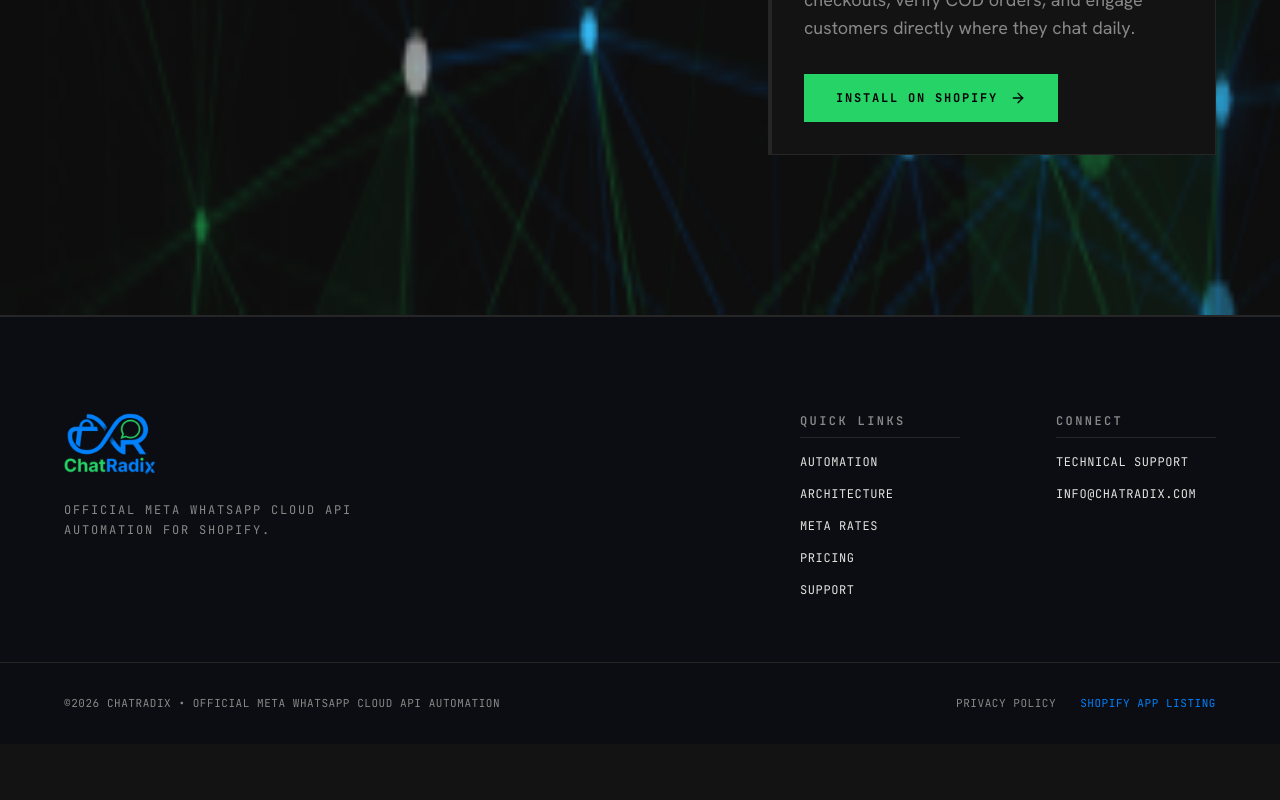
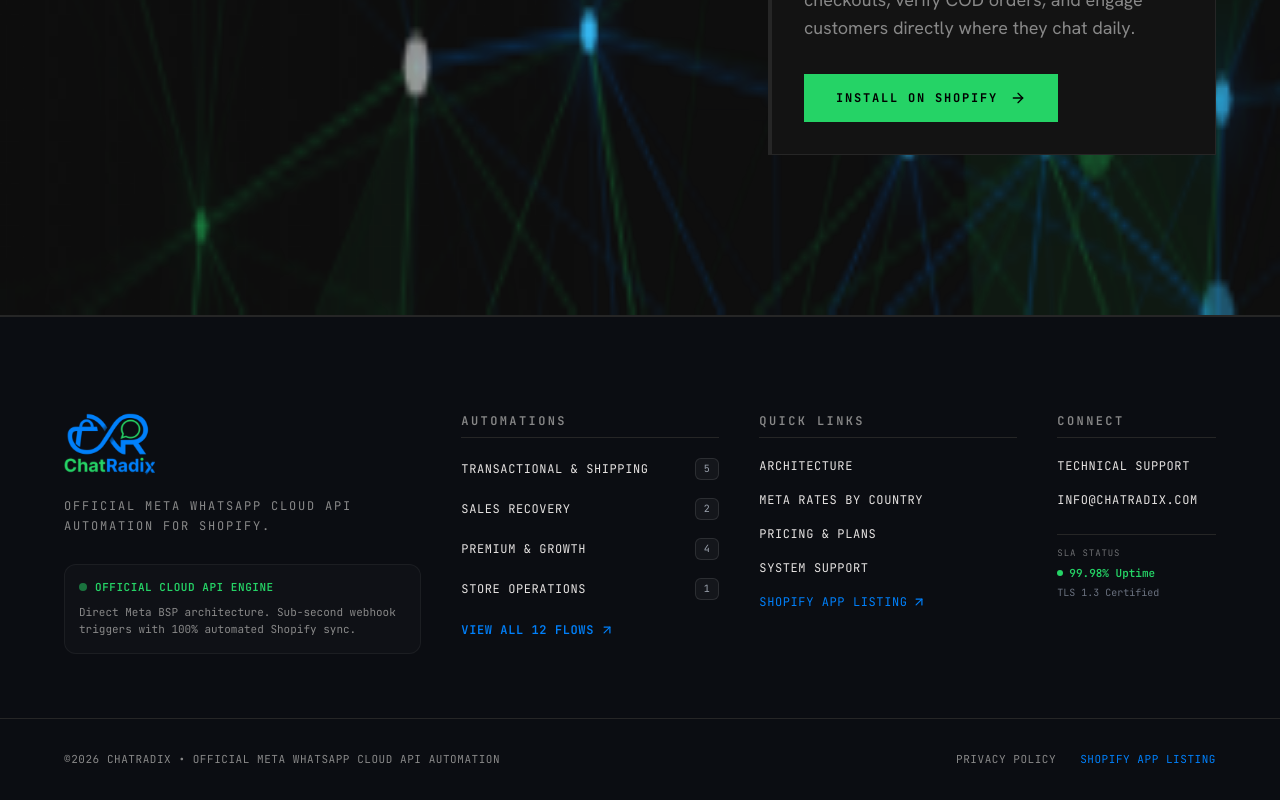
Before and after one commit to chatradix/chatradix, a React (Vite) app: page / in a window 1280 px wide. Shown: the part 6164-6964 px from the top of the page. Before the commit the page ends 6908 px from the top, so only its background shows below. Built offline with nearby package versions, Linux system fonts and the light colour scheme.

Commit message:
feat: redesign footer with 4 automation categories, fill empty space, and add direct category filtering

```diff
--- a/src/App.tsx
+++ b/src/App.tsx
@@ -72,6 +72,17 @@
   const lenisRef = useRef<Lenis | null>(null);
 
   // Initialize currentPage directly from URL pathname or legacy hash on first render
+  const [automationCategory, setAutomationCategory] = useState<string>(() => {
+    if (typeof window !== "undefined") {
+      const params = new URLSearchParams(window.location.search);
+      const cat = params.get("category");
+      if (cat && ["all", "transactional", "recovery", "growth", "operations"].includes(cat)) {
+        return cat;
+      }
+    }
+    return "all";
+  });
+
   const [currentPage, setCurrentPage] = useState<'home' | 'pricing' | 'meta-rates' | 'automations' | 'privacy-policy'>(() => {
     if (typeof window !== 'undefined') {
       const path = window.location.pathname.toLowerCase();
@@ -134,6 +145,12 @@
         setCurrentPage('privacy-policy');
         return;
       }
+      const searchParams = new URLSearchParams(window.location.search);
+      const urlCat = searchParams.get('category');
+      if (urlCat && ['all', 'transactional', 'recovery', 'growth', 'operations'].includes(urlCat)) {
+        setAutomationCategory(urlCat);
+      }
+
       if (hash.includes('automations')) {
         window.history.replaceState(null, '', '/automations');
         setCurrentPage('automations');
@@ -230,11 +247,21 @@
     }
   };
 
-  const handleNavigatePage = (page: 'home' | 'pricing' | 'meta-rates' | 'automations' | 'privacy-policy', targetSection?: string) => {
+  const handleNavigatePage = (
+    page: 'home' | 'pricing' | 'meta-rates' | 'automations' | 'privacy-policy',
+    targetSection?: string,
+    category?: string
+  ) => {
     setCurrentPage(page);
 
-    // Set clean URL without any '#' hashtag
-    const targetPath = page === 'home' ? '/' : `/${page}`;
+    if (category) {
+      setAutomationCategory(category);
+    }
+
+    let targetPath = page === 'home' ? '/' : `/${page}`;
+    if (page === 'automations' && category && category !== 'all') {
+      targetPath += `?category=${encodeURIComponent(category)}`;
+    }
     window.history.pushState(null, '', targetPath);
 
     if (page === 'automations' || page === 'meta-rates' || page === 'privacy-policy') {
@@ -306,6 +333,12 @@
           <AutomationsPage
             onNotify={handleNotify}
             onNavigateHome={(sec) => handleNavigatePage('home', sec)}
+            selectedCategory={automationCategory}
+            onSelectCategory={(cat) => {
+              setAutomationCategory(cat);
+              const targetPath = cat === 'all' ? '/automations' : `/automations?category=${encodeURIComponent(cat)}`;
+              window.history.replaceState(null, '', targetPath);
+            }}
           />
         </div>
 
--- a/src/components/AutomationsPage.tsx
+++ b/src/components/AutomationsPage.tsx
@@ -1,4 +1,4 @@
-import React, { useState } from 'react';
+import React, { useState, useEffect } from 'react';
 import {
   ArrowLeft,
   ArrowRight,
@@ -31,6 +31,8 @@
 interface AutomationsPageProps {
   onNotify?: (msg: string) => void;
   onNavigateHome: (targetSection?: string) => void;
+  selectedCategory?: string;
+  onSelectCategory?: (category: string) => void;
 }
 
 export interface AutomationFeature {
@@ -335,9 +337,41 @@
 
 export const AutomationsPage: React.FC<AutomationsPageProps> = ({
   onNotify,
-  onNavigateHome
+  onNavigateHome,
+  selectedCategory,
+  onSelectCategory
 }) => {
-  const [activeCategoryFilter, setActiveCategoryFilter] = useState<string>('all');
+  const [activeCategoryFilter, setActiveCategoryFilter] = useState<string>(() => {
+    if (selectedCategory && ['all', 'transactional', 'recovery', 'growth', 'operations'].includes(selectedCategory)) {
+      return selectedCategory;
+    }
+    if (typeof window !== 'undefined') {
+      const params = new URLSearchParams(window.location.search);
+      const cat = params.get('category');
+      if (cat && ['all', 'transactional', 'recovery', 'growth', 'operations'].includes(cat)) {
+        return cat;
+      }
+    }
+    return 'all';
+  });
+
+  useEffect(() => {
+    if (selectedCategory && ['all', 'transactional', 'recovery', 'growth', 'operations'].includes(selectedCategory)) {
+      setActiveCategoryFilter(selectedCategory);
+    }
+  }, [selectedCategory]);
+
+  useEffect(() => {
+    const handleUrlChange = () => {
+      const params = new URLSearchParams(window.location.search);
+      const cat = params.get('category');
+      if (cat && ['all', 'transactional', 'recovery', 'growth', 'operations'].includes(cat)) {
+        setActiveCategoryFilter(cat);
+      }
+    };
+    window.addEventListener('popstate', handleUrlChange);
+    return () => window.removeEventListener('popstate', handleUrlChange);
+  }, []);
   const [enabledFeatures, setEnabledFeatures] = useState<Record<number, boolean>>({
     1: true,
     2: true,
@@ -490,7 +524,15 @@
           {filterTabs.map((tab) => (
             <button
               key={tab.id}
-              onClick={() => setActiveCategoryFilter(tab.id)}
+              onClick={() => {
+                setActiveCategoryFilter(tab.id);
+                if (onSelectCategory) {
+                  onSelectCategory(tab.id);
+                } else {
+                  const targetPath = tab.id === 'all' ? '/automations' : `/automations?category=${encodeURIComponent(tab.id)}`;
+                  window.history.replaceState(null, '', targetPath);
+                }
+              }}
               className={`px-4 py-2 rounded-xl text-xs font-mono font-bold tracking-wider uppercase transition-all ${
                 activeCategoryFilter === tab.id
                   ? 'bg-[#25D366] text-[#050A10] shadow-[0_0_20px_rgba(37,211,102,0.3)]'
--- a/src/components/Footer.tsx
+++ b/src/components/Footer.tsx
@@ -1,18 +1,32 @@
 import React from 'react';
+import { ArrowUpRight, Zap, ShieldCheck } from 'lucide-react';
 
 interface FooterProps {
   onScrollToTop: () => void;
   onScrollToSection: (id: string) => void;
-  onNavigatePage?: (page: 'home' | 'pricing' | 'meta-rates' | 'automations' | 'privacy-policy', targetSection?: string) => void;
+  onNavigatePage?: (
+    page: 'home' | 'pricing' | 'meta-rates' | 'automations' | 'privacy-policy',
+    targetSection?: string,
+    category?: string
+  ) => void;
 }
 
 export const Footer: React.FC<FooterProps> = ({ onScrollToTop, onScrollToSection, onNavigatePage }) => {
+  const handleCategoryClick = (categoryId: string) => {
+    if (onNavigatePage) {
+      onNavigatePage('automations', undefined, categoryId);
+    } else {
+      onScrollToSection('flows');
+    }
+  };
+
   return (
     <footer className="bg-[#0b0d12] border-t border-[#262626] w-full pb-8 pt-16 md:pt-24">
-      {/* Upper Grid */}
-      <div className="max-w-[1440px] mx-auto px-6 md:px-16 pb-16 border-b border-[#262626] mb-8 flex flex-col lg:flex-row justify-between items-start gap-12">
-        {/* Brand Summary */}
-        <div className="flex flex-col gap-6 max-w-sm">
+      {/* Upper Grid - Perfectly balanced 12-column layout */}
+      <div className="max-w-[1440px] mx-auto px-6 md:px-16 pb-16 border-b border-[#262626] mb-8 grid grid-cols-1 md:grid-cols-2 lg:grid-cols-12 gap-10 lg:gap-10 items-start">
+
+        {/* Column 1: Brand & Official Verification (lg:col-span-4) */}
+        <div className="flex flex-col gap-5 lg:col-span-4 max-w-sm">
           <button
             onClick={onScrollToTop}
             className="text-left group inline-flex items-center self-start"
@@ -24,69 +38,174 @@
               className="h-12 sm:h-14 md:h-16 w-auto object-contain group-hover:opacity-90 group-hover:scale-105 transition-all duration-300"
             />
           </button>
+
           <p className="font-['JetBrains_Mono'] text-xs text-[#888888] uppercase tracking-[0.15em] leading-relaxed">
             OFFICIAL META WHATSAPP CLOUD API AUTOMATION FOR SHOPIFY.
           </p>
+
+          <div className="mt-2 p-3.5 rounded-xl bg-white/[0.02] border border-white/5 flex flex-col gap-2">
+            <div className="flex items-center gap-2">
+              <span className="w-2 h-2 rounded-full bg-[#25D366] animate-pulse" />
+              <span className="font-['JetBrains_Mono'] text-[11px] font-semibold text-[#25D366] tracking-wider uppercase">
+                Official Cloud API Engine
+              </span>
+            </div>
+            <p className="text-[11px] text-[#888888] font-['JetBrains_Mono'] leading-relaxed">
+              Direct Meta BSP architecture. Sub-second webhook triggers with 100% automated Shopify sync.
+            </p>
+          </div>
         </div>
 
-        {/* Nav Columns Grid */}
-        <nav className="flex flex-wrap sm:flex-nowrap gap-12 sm:gap-16 lg:gap-24 w-full lg:w-auto">
-          {/* Column 1: QUICK LINKS */}
-          <div className="flex flex-col gap-4 min-w-[160px]">
-            <span className="font-['JetBrains_Mono'] text-xs text-[#888888] border-b border-[#262626] pb-2 uppercase tracking-[0.2em] font-semibold">
-              QUICK LINKS
-            </span>
+        {/* Column 2: AUTOMATIONS - 4 Feature Categories (lg:col-span-3) */}
+        <div className="flex flex-col gap-4 lg:col-span-3">
+          <span className="font-['JetBrains_Mono'] text-xs text-[#888888] border-b border-[#262626] pb-2 uppercase tracking-[0.2em] font-semibold">
+            AUTOMATIONS
+          </span>
+
+          <div className="flex flex-col gap-2.5">
+            {/* Category 1 */}
             <button
-              onClick={() => onNavigatePage ? onNavigatePage('automations') : onScrollToSection('flows')}
-              className="font-['JetBrains_Mono'] text-xs text-[#e5e2e1] hover:text-[#0080FB] transition-colors text-left uppercase tracking-wider"
+              onClick={() => handleCategoryClick('transactional')}
+              className="group flex items-center justify-between text-left font-['JetBrains_Mono'] text-xs text-[#e5e2e1] hover:text-[#25D366] transition-colors uppercase tracking-wider py-1"
             >
-              Automation
+              <span className="group-hover:translate-x-1 transition-transform">
+                Transactional & Shipping
+              </span>
+              <span className="text-[10px] px-2 py-0.5 rounded-md bg-white/[0.04] border border-white/10 text-gray-400 group-hover:border-[#25D366]/40 group-hover:text-[#25D366] transition-colors">
+                5
+              </span>
             </button>
+
+            {/* Category 2 */}
+            <button
+              onClick={() => handleCategoryClick('recovery')}
+              className="group flex items-center justify-between text-left font-['JetBrains_Mono'] text-xs text-[#e5e2e1] hover:text-[#25D366] transition-colors uppercase tracking-wider py-1"
+            >
+              <span className="group-hover:translate-x-1 transition-transform">
+                Sales Recovery
+              </span>
+              <span className="text-[10px] px-2 py-0.5 rounded-md bg-white/[0.04] border border-white/10 text-gray-400 group-hover:border-[#25D366]/40 group-hover:text-[#25D366] transition-colors">
+                2
+              </span>
+            </button>
+
+            {/* Category 3 */}
+            <button
+              onClick={() => handleCategoryClick('growth')}
+              className="group flex items-center justify-between text-left font-['JetBrains_Mono'] text-xs text-[#e5e2e1] hover:text-[#25D366] transition-colors uppercase tracking-wider py-1"
+            >
+              <span className="group-hover:translate-x-1 transition-transform">
+                Premium & Growth
+              </span>
+              <span className="text-[10px] px-2 py-0.5 rounded-md bg-white/[0.04] border border-white/10 text-gray-400 group-hover:border-[#25D366]/40 group-hover:text-[#25D366] transition-colors">
+                4
+              </span>
+            </button>
+
+            {/* Category 4 */}
+            <button
+              onClick={() => handleCategoryClick('operations')}
+              className="group flex items-center justify-between text-left font-['JetBrains_Mono'] text-xs text-[#e5e2e1] hover:text-[#25D366] transition-colors uppercase tracking-wider py-1"
+            >
+              <span className="group-hover:translate-x-1 transition-transform">
+                Store Operations
+              </span>
+              <span className="text-[10px] px-2 py-0.5 rounded-md bg-white/[0.04] border border-white/10 text-gray-400 group-hover:border-[#25D366]/40 group-hover:text-[#25D366] transition-colors">
+                1
+              </span>
+            </button>
+
+            {/* View All */}
+            <button
+              onClick={() => handleCategoryClick('all')}
+              className="inline-flex items-center gap-1.5 text-left font-['JetBrains_Mono'] text-xs text-[#0080FB] hover:text-white transition-colors uppercase tracking-wider font-semibold pt-2"
+            >
+              <span>View All 12 Flows</span>
+              <ArrowUpRight className="w-3.5 h-3.5" />
+            </button>
+          </div>
+        </div>
+
+        {/* Column 3: QUICK LINKS (lg:col-span-3) */}
+        <div className="flex flex-col gap-4 lg:col-span-3">
+          <span className="font-['JetBrains_Mono'] text-xs text-[#888888] border-b border-[#262626] pb-2 uppercase tracking-[0.2em] font-semibold">
+            QUICK LINKS
+          </span>
+
+          <div className="flex flex-col gap-2.5">
             <button
               onClick={() => onNavigatePage ? onNavigatePage('home', 'architecture') : onScrollToSection('architecture')}
-              className="font-['JetBrains_Mono'] text-xs text-[#e5e2e1] hover:text-[#0080FB] transition-colors text-left uppercase tracking-wider"
+              className="font-['JetBrains_Mono'] text-xs text-[#e5e2e1] hover:text-[#0080FB] transition-colors text-left uppercase tracking-wider py-1"
             >
               Architecture
             </button>
+
             <button
               onClick={() => onNavigatePage ? onNavigatePage('meta-rates') : null}
-              className="font-['JetBrains_Mono'] text-xs text-[#e5e2e1] hover:text-[#0080FB] transition-colors text-left uppercase tracking-wider"
+              className="font-['JetBrains_Mono'] text-xs text-[#e5e2e1] hover:text-[#0080FB] transition-colors text-left uppercase tracking-wider py-1"
             >
-              Meta Rates
+              Meta Rates by Country
             </button>
+
             <button
               onClick={() => onNavigatePage ? onNavigatePage('pricing') : null}
-              className="font-['JetBrains_Mono'] text-xs text-[#e5e2e1] hover:text-[#0080FB] transition-colors text-left uppercase tracking-wider"
+              className="font-['JetBrains_Mono'] text-xs text-[#e5e2e1] hover:text-[#0080FB] transition-colors text-left uppercase tracking-wider py-1"
             >
-              Pricing
+              Pricing & Plans
             </button>
+
             <button
               onClick={() => onNavigatePage ? onNavigatePage('home', 'support') : onScrollToSection('support')}
-              className="font-['JetBrains_Mono'] text-xs text-[#e5e2e1] hover:text-[#0080FB] transition-colors text-left uppercase tracking-wider"
+              className="font-['JetBrains_Mono'] text-xs text-[#e5e2e1] hover:text-[#0080FB] transition-colors text-left uppercase tracking-wider py-1"
             >
-              Support
+              System Support
             </button>
+
+            <a
+              href="https://apps.shopify.com/chatradix"
+              target="_blank"
+              rel="noopener noreferrer"
+              className="inline-flex items-center gap-1 font-['JetBrains_Mono'] text-xs text-[#0080FB] hover:text-white transition-colors text-left uppercase tracking-wider py-1"
+            >
+              <span>Shopify App Listing</span>
+              <ArrowUpRight className="w-3.5 h-3.5" />
+            </a>
           </div>
+        </div>
 
-          {/* Column 2: CONNECT */}
-          <div className="flex flex-col gap-4 min-w-[160px]">
-            <span className="font-['JetBrains_Mono'] text-xs text-[#888888] border-b border-[#262626] pb-2 uppercase tracking-[0.2em] font-semibold">
-              CONNECT
-            </span>
+        {/* Column 4: CONNECT (lg:col-span-2) */}
+        <div className="flex flex-col gap-4 lg:col-span-2">
+          <span className="font-['JetBrains_Mono'] text-xs text-[#888888] border-b border-[#262626] pb-2 uppercase tracking-[0.2em] font-semibold">
+            CONNECT
+          </span>
+
+          <div className="flex flex-col gap-2.5">
             <button
               onClick={() => onNavigatePage ? onNavigatePage('home', 'support') : onScrollToSection('support')}
-              className="font-['JetBrains_Mono'] text-xs text-[#e5e2e1] hover:text-[#0080FB] transition-colors text-left uppercase tracking-wider"
+              className="font-['JetBrains_Mono'] text-xs text-[#e5e2e1] hover:text-[#0080FB] transition-colors text-left uppercase tracking-wider py-1"
             >
               Technical Support
             </button>
+
             <a
               href="mailto:info@chatradix.com"
-              className="font-['JetBrains_Mono'] text-xs text-[#e5e2e1] hover:text-[#0080FB] transition-colors text-left uppercase tracking-wider"
+              className="font-['JetBrains_Mono'] text-xs text-[#e5e2e1] hover:text-[#0080FB] transition-colors text-left uppercase tracking-wider py-1 truncate"
             >
               info@chatradix.com
             </a>
+
+            {/* Infrastructure Health Badge */}
+            <div className="mt-3 pt-3 border-t border-[#262626] flex flex-col gap-1 font-['JetBrains_Mono'] text-[11px] text-[#888888]">
+              <span className="text-white/40 uppercase tracking-widest text-[9px]">SLA STATUS</span>
+              <div className="flex items-center gap-1.5 text-[#25D366]">
+                <span className="w-1.5 h-1.5 rounded-full bg-[#25D366]" />
+                <span className="font-semibold">99.98% Uptime</span>
+              </div>
+              <span className="text-[10px] text-gray-500">TLS 1.3 Certified</span>
+            </div>
           </div>
-        </nav>
+        </div>
+
       </div>
 
       {/* Bottom Legal Bar */}
```
Also changed, not shown: 3 other files (tests, documents, lock files or other folders).
